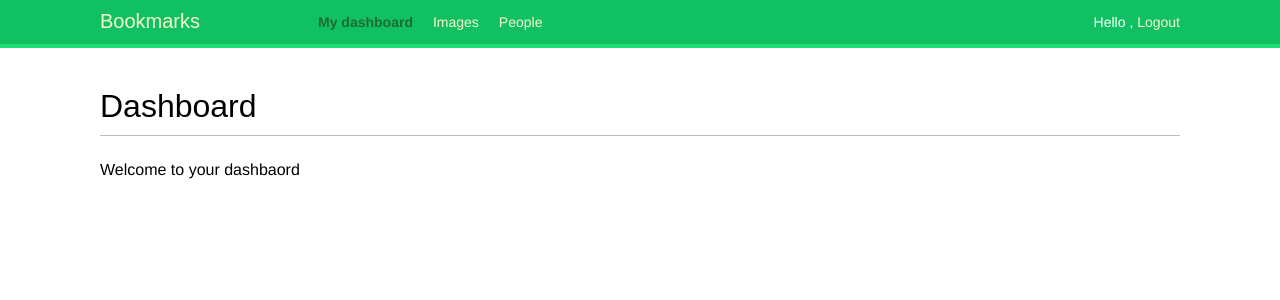
After one commit to pranavchandran/Django-Social-website, a Django app: page /account/ in a window 1280 px wide. The commit adds this page. Shown: the top 300 px of the page. Run offline with Django 3.2, Linux system fonts and the light colour scheme; a user stored in the database is signed in; some web fonts are replaced.

Commit message:
User authentication and dashboard setting

```diff
--- /dev/null
+++ b/bookmarks/account/templates/account/dashboard.html
@@ -0,0 +1,6 @@
+{% extends "base.html" %}
+{% block title %}Dashboard{% endblock %}
+{% block content %}
+    <h1>Dashboard</h1>
+    <p>Welcome to your dashbaord</p>
+{% endblock %}
--- a/bookmarks/account/templates/base.html
+++ b/bookmarks/account/templates/base.html
@@ -13,6 +13,30 @@
         <span class="logo">
             Bookmarks
         </span>
+        {% if request.user.is_authenticated %}
+            <ul class="menu">
+                <li
+                    {% if section == "dashboard" %}
+                    class="selected"
+                    {% endif %}>
+                    <a href="{% url "dashboard" %}">My dashboard</a>
+                </li>
+                <li {% if section == "images"%} class="selected" {% endif %}>
+                    <a href="#">Images</a>
+                </li>
+                <li {% if section == "people"%} class="selected" {% endif %}>
+                    <a href="#">People</a>
+                </li>
+            </ul>
+        {% endif %}
+        <span class="user">
+            {% if request.user.is_authenticated %}
+                Hello {{ request.user.first_name }},
+                <a href="{% url "logout"%}">Logout</a>
+            {% else %}
+                <a href="{% url "login" %}">Log-in</a>
+            {% endif %}
+        </span>
     </div>
     <div id="content">
         {% block content %}
--- a/bookmarks/account/urls.py
+++ b/bookmarks/account/urls.py
@@ -8,4 +8,5 @@ urlpatterns = [
     # path('login/', views.user_login, name='login'),
     path('login/', auth_views.LoginView.as_view(), name='login'),
     path('logout/', auth_views.LogoutView.as_view(), name='logout'),
+    path('', views.dashboard, name='dashbaord'),
 ]
--- a/bookmarks/account/views.py
+++ b/bookmarks/account/views.py
@@ -3,6 +3,7 @@ from django.http import HttpResponse
 from django.shortcuts import render
 from django.contrib.auth import authenticate, login
 from .forms import LoginForm
+from django.contrib.auth.decorators import login_required
 # Create your views here.
 
 def user_login(request):
@@ -24,3 +25,7 @@ def user_login(request):
     else:
         form = LoginForm()
     return render(request, 'account/login.html', {'form': form})
+
+@login_required
+def dashboard(request):
+    return render(request, 'account/dashboard.html', {'section': 'dashboard'})
--- a/bookmarks/bookmarks/settings.py
+++ b/bookmarks/bookmarks/settings.py
@@ -119,3 +119,7 @@ USE_TZ = True
 # https://docs.djangoproject.com/en/3.0/howto/static-files/
 
 STATIC_URL = '/static/'
+
+LOGIN_REDIRECT_URL = 'dashboard'
+LOGIN_URL = 'login'
+LOGOUT_URL = 'logout'
```
Also changed, not shown: bookmarks/account/templates/registration/logged_out.html (added, +9 -0 lines), bookmarks/account/templates/registration/login.html (added, +24 -0 lines).
